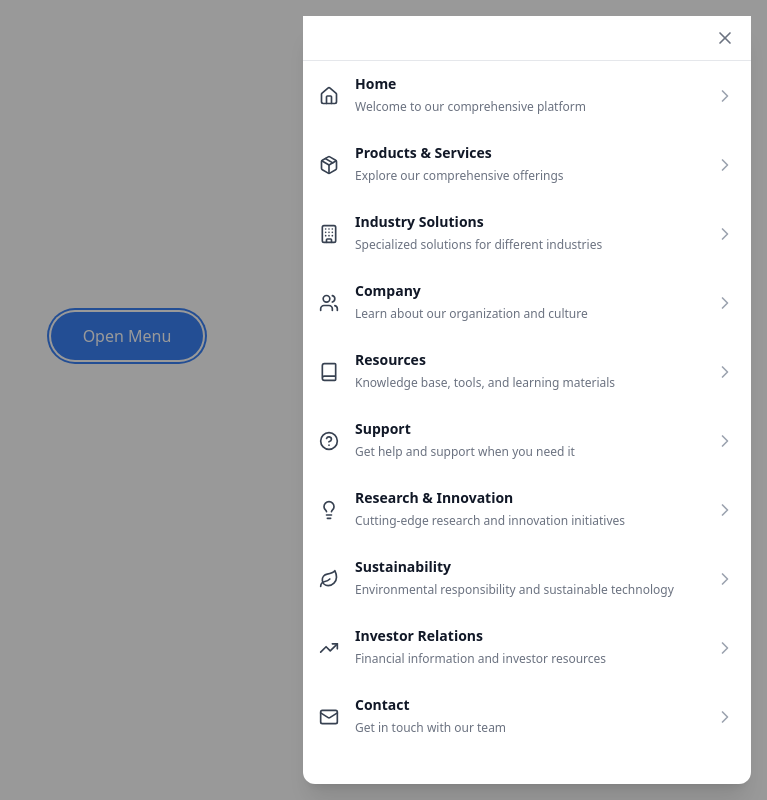
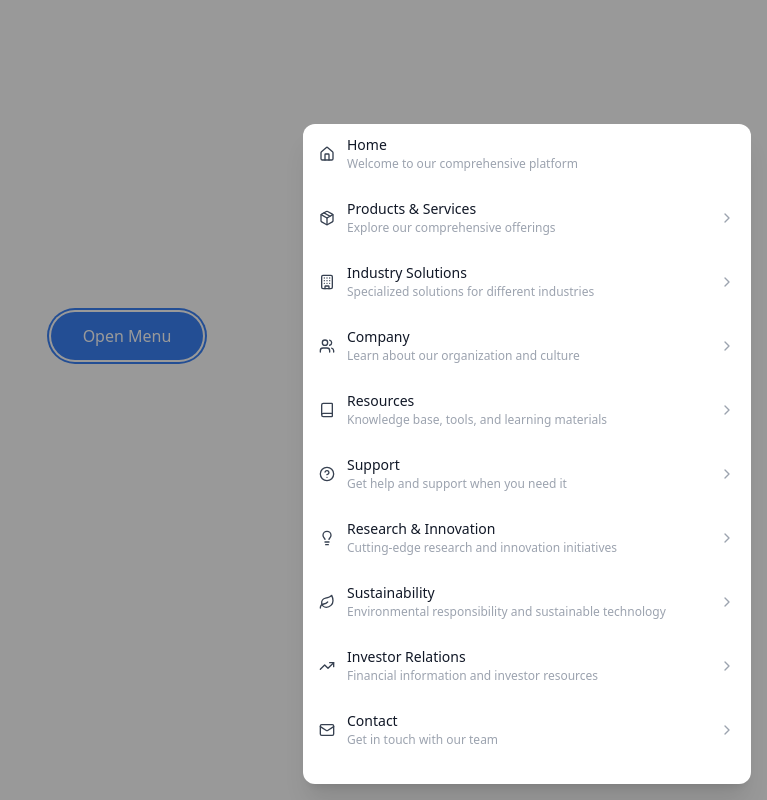
Before and after one commit to myselfabhi/juspay-drawer, a Next.js app: page / in a window 1280 px wide. Both pictures are taken after a click on the button "Open Menu". Shown: the whole page, without its empty margins (513-1280 px from the left). Built offline with nearby package versions, Linux system fonts and the light colour scheme.

Commit message:
feat: enhance Drawer and DrawerMenu components with animations and improved styling for better user experience

```diff
--- a/components/drawer/Drawer.tsx
+++ b/components/drawer/Drawer.tsx
@@ -1,6 +1,7 @@
 "use client";
 
 import { useState, useEffect } from "react";
+import { motion, AnimatePresence } from "framer-motion";
 import type { DrawerProps, DrawerItem } from "@/types/menu";
 import { DrawerMenu } from "./DrawerMenu";
 
@@ -51,23 +52,31 @@ export function Drawer({ menu, open, onClose, width, className }: DrawerProps) {
     }
   };
 
-  if (!open) return null;
-
   return (
+    <AnimatePresence>
+      {open && (
         <div
           className={`fixed inset-0 z-50 ${className || ""}`}
           role="dialog"
           aria-modal="true"
           aria-label="Navigation drawer"
         >
-      <div
+          <motion.div
+            initial={{ opacity: 0 }}
+            animate={{ opacity: 1 }}
+            exit={{ opacity: 0 }}
+            transition={{ duration: 0.2 }}
             className="absolute inset-0 bg-black/40"
             onClick={onClose}
             aria-hidden="true"
           />
 
-      <div
-        className="absolute left-4 top-4 bottom-4 w-[calc(100%-2rem)] bg-white shadow-xl rounded-b-2xl md:w-[85vw] md:max-w-md md:left-auto md:right-4 md:top-4 md:bottom-4 md:rounded-b-xl"
+          <motion.div
+            initial={{ y: "100%" }}
+            animate={{ y: 0 }}
+            exit={{ y: "100%" }}
+            transition={{ type: "spring", damping: 25, stiffness: 200 }}
+            className="absolute left-4 bottom-4 w-[calc(100%-2rem)] max-h-[calc(100vh-2rem)] bg-white shadow-xl rounded-2xl overflow-hidden md:w-[85vw] md:max-w-md md:left-auto md:right-4 md:bottom-4 md:rounded-xl"
             style={width ? { width: `${width}px` } : undefined}
           >
             <DrawerMenu
@@ -76,7 +85,9 @@ export function Drawer({ menu, open, onClose, width, className }: DrawerProps) {
               onBack={menuHistory.length > 1 ? handleBack : undefined}
               onClose={onClose}
             />
+          </motion.div>
         </div>
-    </div>
+      )}
+    </AnimatePresence>
   );
 }
--- a/components/drawer/DrawerMenu.tsx
+++ b/components/drawer/DrawerMenu.tsx
@@ -1,6 +1,6 @@
 "use client";
 
-import { ChevronLeft, X, ChevronRight } from "lucide-react";
+import { ChevronLeft, ChevronRight } from "lucide-react";
 import type { DrawerItem } from "@/types/menu";
 
 interface DrawerMenuProps {
@@ -11,55 +11,48 @@ interface DrawerMenuProps {
 }
 
 export function DrawerMenu({ items, onItemClick, onBack, onClose }: DrawerMenuProps) {
+  const isRootLevel = !onBack;
+
   return (
-    <div className="flex h-full flex-col">
-      <div className="flex items-center justify-between border-b border-gray-200 px-4 py-3 flex-shrink-0">
-        {onBack ? (
+    <div className="flex flex-col pb-6">
+      {!isRootLevel && (
+        <div className="flex items-center px-4 py-2.5 flex-shrink-0">
           <button
             onClick={onBack}
             className="flex items-center p-0 text-gray-900 active:opacity-70 focus:outline-none"
             aria-label="Go back"
           >
-            <ChevronLeft className="h-5 w-5" />
-            <span className="ml-2 text-base font-normal">Back</span>
+            <ChevronLeft className="h-4 w-4" />
+            <span className="ml-1.5 text-sm font-normal">Back</span>
           </button>
-        ) : (
-          <div />
-        )}
-        <button
-          onClick={onClose}
-          className="p-0 text-gray-500 active:opacity-70 focus:outline-none"
-          aria-label="Close drawer"
-        >
-          <X className="h-5 w-5" />
-        </button>
-      </div>
+        </div>
+      )}
 
-      <nav className="flex-1 overflow-y-auto min-h-0" role="menu">
-        <ul>
+      <nav className="overflow-y-auto max-h-[calc(100vh-8rem)]" role="menu">
+        <ul className="space-y-1">
           {items.map((item) => (
             <li key={item.id} role="none">
               <button
                 onClick={() => onItemClick(item)}
-                className="flex w-full items-center px-4 py-3.5 text-left active:bg-gray-50 focus:outline-none focus:bg-gray-50"
+                className="flex w-full items-center px-4 py-3 text-left active:bg-gray-50 focus:outline-none focus:bg-gray-50"
                 role="menuitem"
                 aria-expanded={item.children && item.children.length > 0 ? "false" : undefined}
               >
                 {item.icon && (
-                  <span className="mr-4 flex-shrink-0 text-gray-700">
+                  <span className="mr-3 flex-shrink-0 text-gray-700">
                     {item.icon}
                   </span>
                 )}
                 <div className="flex-1 min-w-0">
-                  <div className="text-sm font-semibold text-gray-900 leading-tight">{item.label}</div>
+                  <div className="text-sm  text-gray-900 leading-tight">{item.label}</div>
                   {item.description && (
-                    <div className="mt-1 text-xs text-gray-500 leading-relaxed">
+                    <div className="mt-0.5 text-xs text-gray-400 leading-snug">
                       {item.description}
                     </div>
                   )}
                 </div>
-                {(item.children && item.children.length > 0) || item.onClick ? (
-                  <ChevronRight className="ml-4 h-5 w-5 flex-shrink-0 text-gray-400" />
+                {item.id !== "home" && ((item.children && item.children.length > 0) || item.onClick) ? (
+                  <ChevronRight className="ml-3 h-4 w-4 flex-shrink-0 text-gray-400" />
                 ) : null}
               </button>
             </li>
--- a/lib/icons.tsx
+++ b/lib/icons.tsx
@@ -36,7 +36,7 @@ import {
  * Icon component mapper - converts icon string names to Lucide React components
  */
 export function getIcon(iconName: string): React.ReactNode {
-  const iconClass = "h-5 w-5 text-gray-700 stroke-[1.5]";
+  const iconClass = "h-4 w-4 text-gray-700 stroke-[1.5]";
 
   const icons: Record<string, React.ReactNode> = {
     home: <Home className={iconClass} />,
```
Lines whose indentation alone changed are shown as unchanged.
